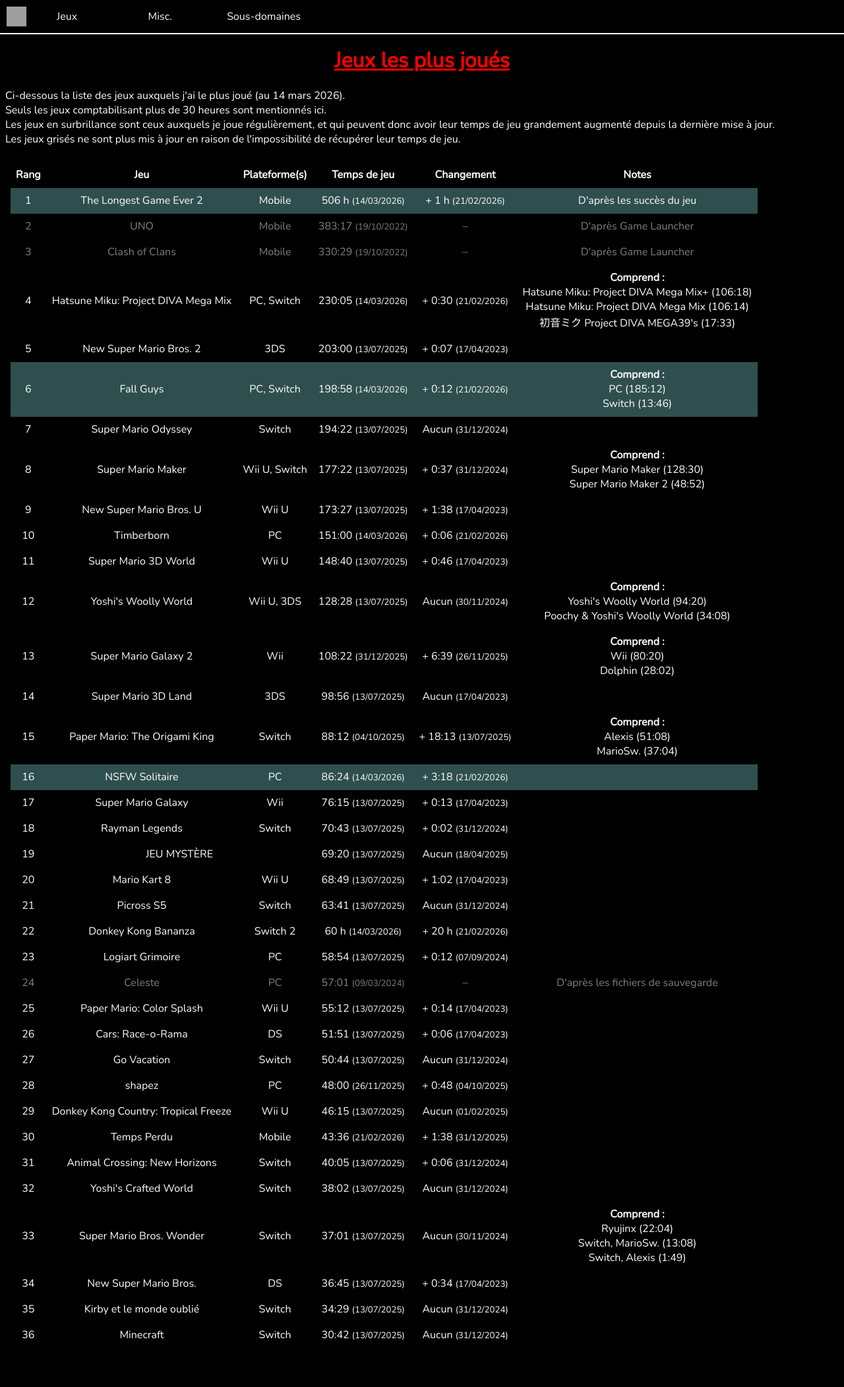
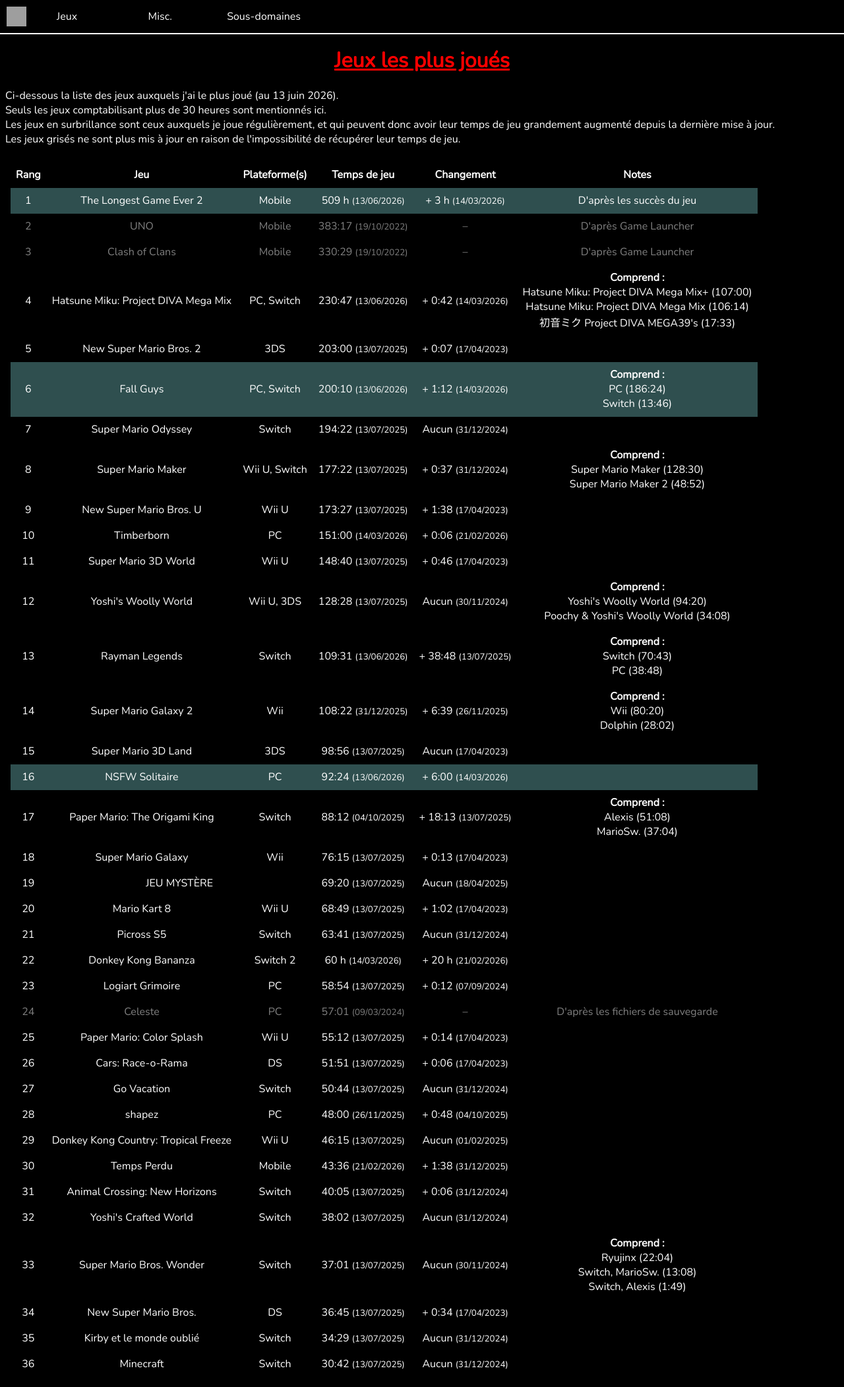
Before and after one commit to MarioSwitch/marioswitch.github.io, a PHP site: page /pages/misc/games.php in a window 1280 px wide. Shown: the whole page at 66% size. Before the commit the page ends 2032 px from the top, so only its background shows below. Run offline with PHP 8.4, Linux system fonts and the light colour scheme; grey boxes are pictures that could not be loaded.

Commit message:
[124] Updated games

```diff
--- a/pages/misc/games.php
+++ b/pages/misc/games.php
@@ -13,7 +13,7 @@
 		<?php insertMenu(); ?>
 		<h1>Jeux les plus joués</h1>
 		<p>
-			Ci-dessous la liste des jeux auxquels j'ai le plus joué (au 14 mars 2026).<br>
+			Ci-dessous la liste des jeux auxquels j'ai le plus joué (au 13 juin 2026).<br>
 			Seuls les jeux comptabilisant plus de 30 heures sont mentionnés ici.<br>
 			Les jeux en surbrillance sont ceux auxquels je joue régulièrement, et qui peuvent donc avoir leur temps de jeu grandement augmenté depuis la dernière mise à jour.<br>
 			Les jeux grisés ne sont plus mis à jour en raison de l'impossibilité de récupérer leur temps de jeu.
@@ -31,8 +31,8 @@
 				<td><?= rank(1); ?></td>
 				<td>The Longest Game Ever 2</td>
 				<td>Mobile</td>
-				<td>506 h <small>(14/03/2026)</small></td>
-				<td>+ 1 h <small>(21/02/2026)</small></td>
+				<td>509 h <small>(13/06/2026)</small></td>
+				<td>+ 3 h <small>(14/03/2026)</small></td>
 				<td>D'après les succès du jeu</td>
 			</tr>
 			<tr class="off">
@@ -55,11 +55,11 @@
 				<td><?= rank(); ?></td>
 				<td>Hatsune Miku: Project DIVA Mega Mix</td>
 				<td>PC, Switch</td>
-				<td>230:05 <small>(14/03/2026)</small></td>
-				<td>+ 0:30 <small>(21/02/2026)</small></td>
+				<td>230:47 <small>(13/06/2026)</small></td>
+				<td>+ 0:42 <small>(14/03/2026)</small></td>
 				<td>
 					<b>Comprend :</b>
-					<br>Hatsune Miku: Project DIVA Mega Mix+ (106:18)
+					<br>Hatsune Miku: Project DIVA Mega Mix+ (107:00)
 					<br>Hatsune Miku: Project DIVA Mega Mix (106:14)
 					<br>初音ミク Project DIVA MEGA39's (17:33)
 				</td>
@@ -76,11 +76,11 @@
 				<td><?= rank(); ?></td>
 				<td>Fall Guys</td>
 				<td>PC, Switch</td>
-				<td>198:58 <small>(14/03/2026)</small></td>
-				<td>+ 0:12 <small>(21/02/2026)</small></td>
+				<td>200:10 <small>(13/06/2026)</small></td>
+				<td>+ 1:12 <small>(14/03/2026)</small></td>
 				<td>
 					<b>Comprend :</b>
-					<br>PC (185:12)
+					<br>PC (186:24)
 					<br>Switch (13:46)
 				</td>
 			</tr>
@@ -142,6 +142,18 @@
 			</tr>
 			<tr>
 				<td><?= rank(); ?></td>
+				<td>Rayman Legends</td>
+				<td>Switch</td>
+				<td>109:31 <small>(13/06/2026)</small></td>
+				<td>+ 38:48 <small>(13/07/2025)</small></td>
+				<td>
+					<b>Comprend :</b>
+					<br>Switch (70:43)
+					<br>PC (38:48)
+				</td>
+			</tr>
+			<tr>
+				<td><?= rank(); ?></td>
 				<td>Super Mario Galaxy 2</td>
 				<td>Wii</td>
 				<td>108:22 <small>(31/12/2025)</small></td>
@@ -160,6 +172,14 @@
 				<td>Aucun <small>(17/04/2023)</small></td>
 				<td></td>
 			</tr>
+			<tr class="highlight">
+				<td><?= rank(); ?></td>
+				<td>NSFW Solitaire</td>
+				<td>PC</td>
+				<td>92:24 <small>(13/06/2026)</small></td>
+				<td>+ 6:00 <small>(14/03/2026)</small></td>
+				<td></td>
+			</tr>
 			<tr>
 				<td><?= rank(); ?></td>
 				<td>Paper Mario: The Origami King</td>
@@ -172,28 +192,12 @@
 					<br>MarioSw. (37:04)
 				</td>
 			</tr>
-			<tr class="highlight">
-				<td><?= rank(); ?></td>
-				<td>NSFW Solitaire</td>
-				<td>PC</td>
-				<td>86:24 <small>(14/03/2026)</small></td>
-				<td>+ 3:18 <small>(21/02/2026)</small></td>
-				<td></td>
-			</tr>
 			<tr>
 				<td><?= rank(); ?></td>
 				<td>Super Mario Galaxy</td>
 				<td>Wii</td>
 				<td>76:15 <small>(13/07/2025)</small></td>
 				<td>+ 0:13 <small>(17/04/2023)</small></td>
-				<td></td>
-			</tr>
-			<tr>
-				<td><?= rank(); ?></td>
-				<td>Rayman Legends</td>
-				<td>Switch</td>
-				<td>70:43 <small>(13/07/2025)</small></td>
-				<td>+ 0:02 <small>(31/12/2024)</small></td>
 				<td></td>
 			</tr>
 			<tr>
```
